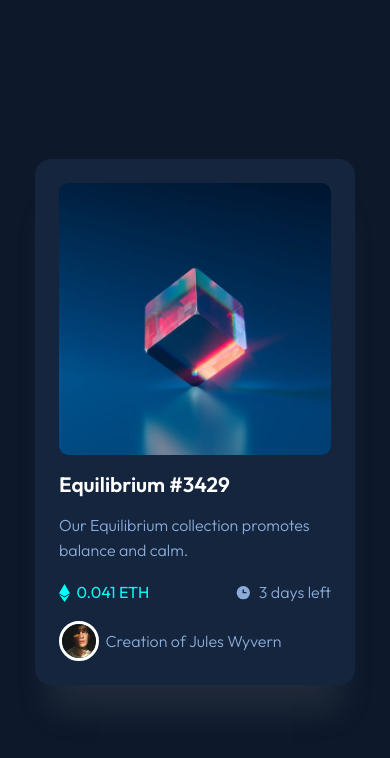
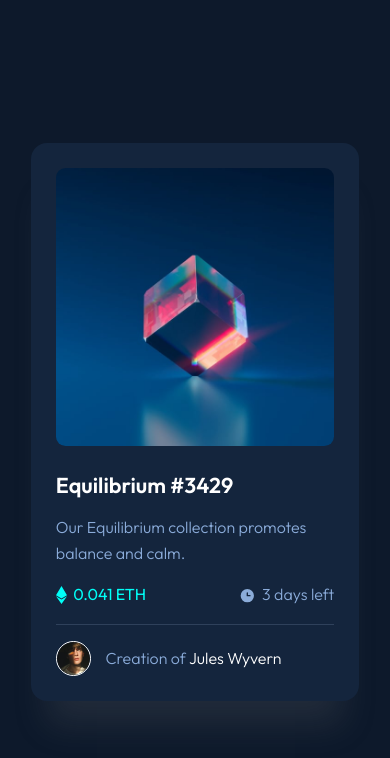
Before and after one commit to min4899/Frontend-Mentor-NFT-Preview-Card, a plain HTML site: page index.html in a window 390 px wide. Drawn offline with Linux system fonts and the light colour scheme.

Commit message:
Redid font, padding, margin sizing to match mobile design as much as possible.

```diff
--- a/index.html
+++ b/index.html
@@ -1,9 +1,15 @@
 <!DOCTYPE html>
 <html lang="en">
   <head>
-  <meta charset="UTF-8">
-  <meta name="viewport" content="width=device-width, initial-scale=1.0"> <!-- displays site properly based on user's device -->
-  <link rel="icon" type="image/png" sizes="32x32" href="./images/favicon-32x32.png">
+    <meta charset="UTF-8" />
+    <meta name="viewport" content="width=device-width, initial-scale=1.0" />
+    <!-- displays site properly based on user's device -->
+    <link
+      rel="icon"
+      type="image/png"
+      sizes="32x32"
+      href="./images/favicon-32x32.png"
+    />
     <title>Frontend Mentor | NFT preview card component</title>
     <link rel="stylesheet" href="main.css" />
     <link rel="preconnect" href="https://fonts.googleapis.com" />
@@ -15,7 +21,12 @@
   </head>
   <body>
     <div class="card" role="main">
-    <img src="images/image-equilibrium.jpg" alt="Equilibrium Image" class="card-image" />
+      <img
+        src="images/image-equilibrium.jpg"
+        alt="Equilibrium Image"
+        class="card-image"
+      />
+      <div class="text-area">
         <h1>Equilibrium #3429</h1>
         <p>Our Equilibrium collection promotes balance and calm.</p>
         <div class="horizontal-flex space-between">
@@ -28,10 +39,16 @@
             <p>3 days left</p>
           </div>
         </div>
+        <div class="line"></div>
         <div>
-    <div class="horizontal-flex">
-      <img src="images/image-avatar.png" alt="Avatar Image" class="avatar" />
-      <p>Creation of Jules Wyvern</p>
+          <div class="horizontal-flex flex-gap-big">
+            <img
+              src="images/image-avatar.png"
+              alt="Avatar Image"
+              class="avatar"
+            />
+            <p>Creation of <span class="name">Jules Wyvern</span></p>
+          </div>
         </div>
       </div>
     </div>
--- a/main.css
+++ b/main.css
@@ -29,7 +29,7 @@ body {
 h1 {
   color: var(--white);
   font-weight: 600;
-  font-size: 1.3rem;
+  font-size: 1.35rem;
 }
 
 p {
@@ -45,19 +45,29 @@ p {
   gap: 0.4rem;
 }
 
+.flex-gap-big {
+  gap: 0.9rem;
+}
+
 .space-between {
   justify-content: space-between;
 }
 
 .card {
   background: var(--cardBG);
-  width: 20rem;
-  padding: 1.5rem;
+  width: 20.5rem;
+  padding: 1.55rem;
   border-radius: 1rem;
   display: flex;
   flex-direction: column;
+  box-shadow: 0 2.5rem 2rem -1rem rgb(128 128 128 / 17%);
+}
+
+.text-area {
+  margin-top: 1.55rem;
+  display: flex;
+  flex-direction: column;
   gap: 1rem;
-  box-shadow: 0 2.5rem 2rem -1rem rgb(128 128 128 / 17%);
 }
 
 .card-image {
@@ -71,9 +81,18 @@ p {
   font-weight: 400;
 }
 
+.line {
+  border-top: 0.05em solid var(--line);
+}
+
 .avatar {
-  width: 2.5em;
+  width: 2.2em;
+  border-radius: 50%;
   border-style: solid;
-  border-radius: 50%;
   border-color: var(--white);
+  border-width: 0.1em;
 }
+
+.name {
+  color: var(--white)
+}
```
Lines whose indentation alone changed are shown as unchanged.
